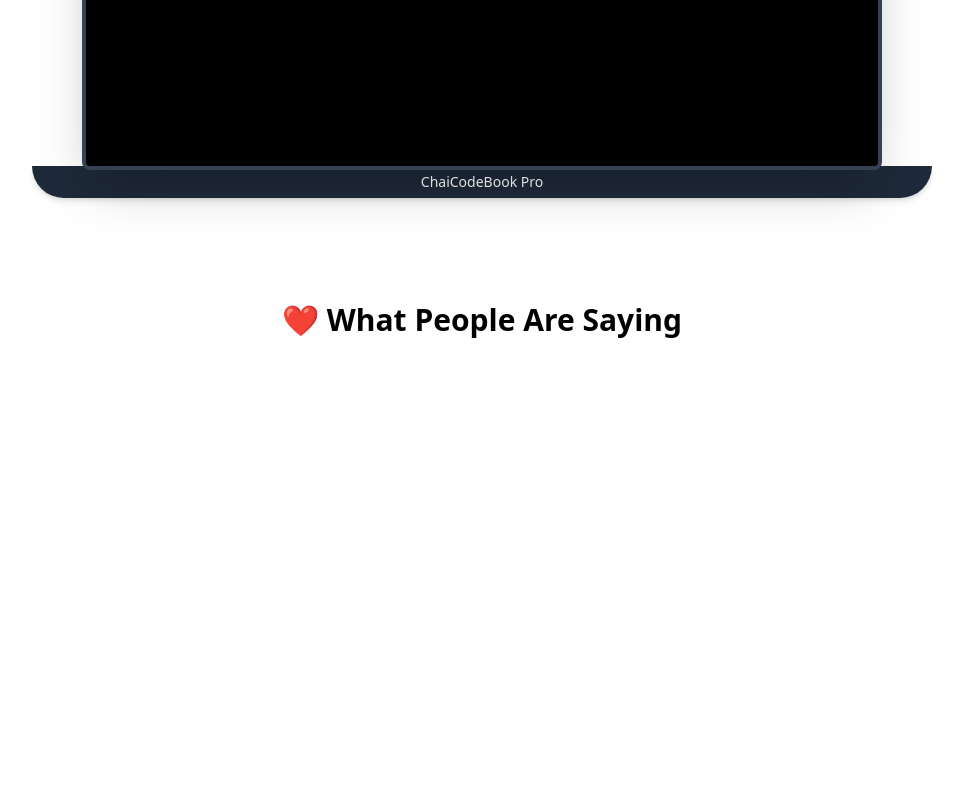
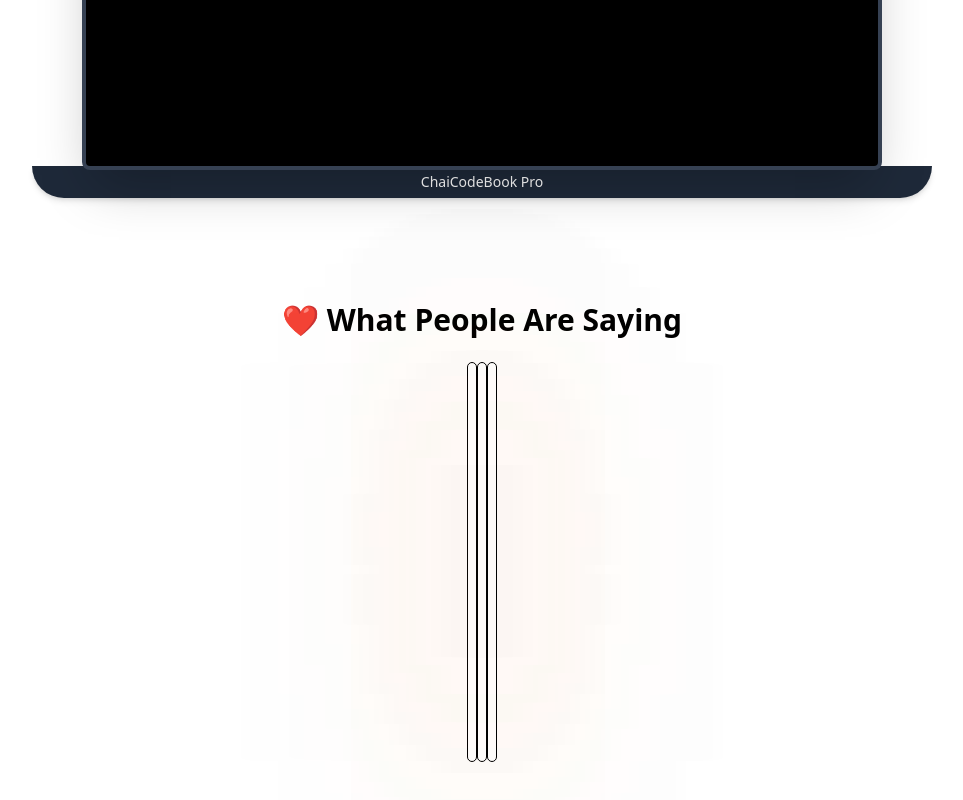
Before and after one commit to santwan/chai-code-redesign, a React (Vite) app: page / in a window 1280 px wide. Shown: the part 958-1758 px from the top of the page, without its empty margins (158-1121 px from the left). Before the commit the page ends 1384 px from the top, so only its background shows below. Built offline with nearby package versions, Linux system fonts and the light colour scheme.

Commit message:
Update TweetEmbed.jsx

```diff
--- a/src/components/Home/TweetEmbed.jsx
+++ b/src/components/Home/TweetEmbed.jsx
@@ -1,3 +1,4 @@
+import { div } from "framer-motion/client";
 import { useEffect, useRef, useState } from "react";
 
 const TweetEmbed = ({tweetId}) => {
@@ -9,8 +10,6 @@ const TweetEmbed = ({tweetId}) => {
 //   const [theme, setTheme] = useState(
 //     document.documentElement.classList.contains("dark") ? "dark" : "light"
 //   );
-
-
 
   // Load the Twitter script
   const loadTwitterWidget = () => {
@@ -56,15 +55,36 @@ const TweetEmbed = ({tweetId}) => {
   if(!ready) return null; // Don’t render anything until theme is known
 
   return (
-    <div ref={containerRef} key={`${tweetId}-${theme}`}>
-        <blockquote
-            className="twitter-tweet"
-            data-theme={theme}
+    <div
+
+        className="dark:bg-orange-500/40 border-[1px] pl-1 pr-1 dark:border-orange-400/60 shadow-[0_0_200px_rgba(251,146,60,0.5)]  rounded-xl  h-[400px]  overflow-hidden"
+    >
+        <div
+            ref={containerRef} key={`${tweetId}-${theme}`}
+            style={{ }}
         >
-            <a href={`https://twitter.com/i/status/${tweetId}`}></a>
-        </blockquote>
+            <blockquote
+                className="twitter-tweet"
+                data-theme={theme}
+                data-conversation="none"
+            >
+                <a href={`https://twitter.com/i/status/${tweetId}`}></a>
+            </blockquote>
+        </div>
     </div>
   );
 };
 
 export default TweetEmbed;
+
+
+
+
+        // style={{
+        //     height: "400px",
+        //     overflow: "hidden",
+        //     borderRadius: "16px",
+        //     border: "1px solid",
+        //     padding: "0.5rem",
+        //     boxShadow: "0 0 12px rgba(0,0,0,0.4)",
+        // }}
```
